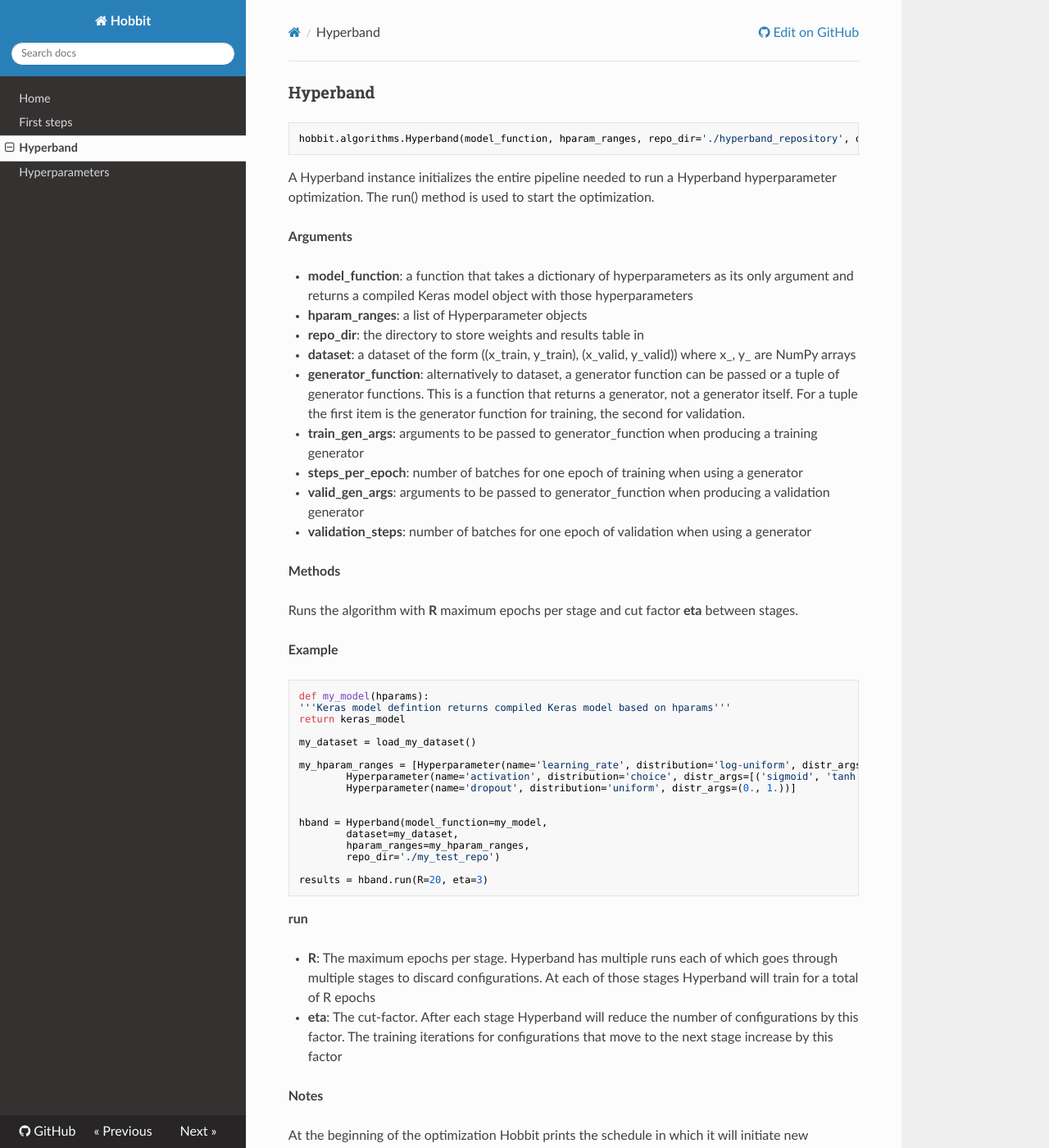
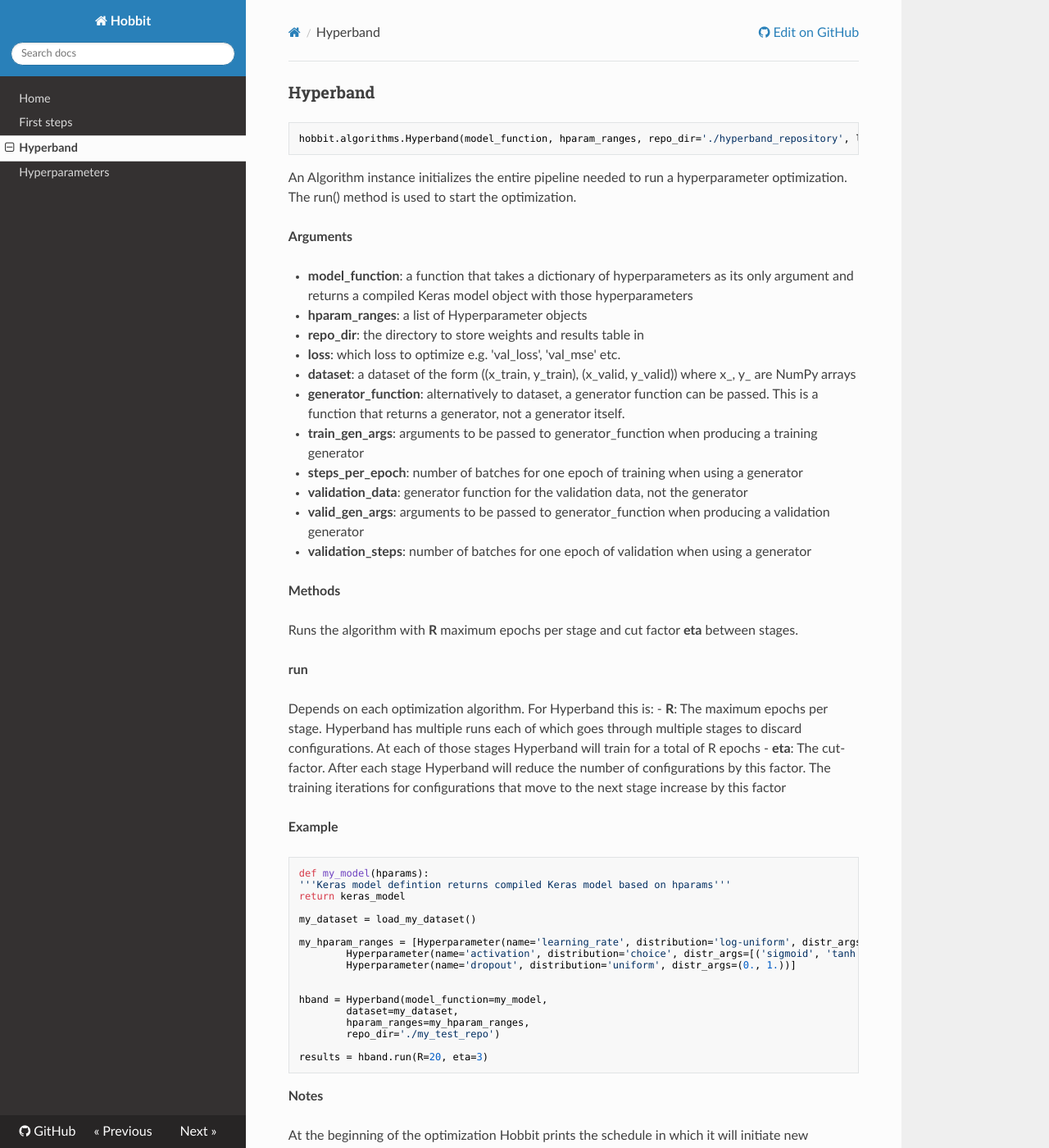
Before and after one commit to sherpa-ai/sherpa, an MkDocs documentation site: the page built from docs/hyperband.md, in a window 1280 px wide and 1400 px high. Shown: the whole window at 82% size. Built offline with MkDocs 1.6.1, drawn with Linux system fonts in a browser that asks for light colours; nearby versions of some CDN libraries; old or Windows-style settings are respelled for this version of MkDocs.

Commit message:
Regenerated

````diff
--- a/docs/hyperband.md
+++ b/docs/hyperband.md
@@ -1,12 +1,12 @@
 ### Hyperband
 
 ```python
-hobbit.algorithms.Hyperband(model_function, hparam_ranges, repo_dir='./hyperband_repository', dataset=None, generator_function=None, train_gen_args=None, steps_per_epoch=None, valid_gen_args=None, validation_steps=None)
+hobbit.algorithms.Hyperband(model_function, hparam_ranges, repo_dir='./hyperband_repository', loss='val_loss', dataset=None, generator_function=None, train_gen_args=None, steps_per_epoch=None, validation_data=None, valid_gen_args=None, validation_steps=None)
 ```
 
 
-A Hyperband instance initializes the entire pipeline needed to run a
-Hyperband hyperparameter optimization. The run() method is used to start
+An Algorithm instance initializes the entire pipeline needed to run a
+hyperparameter optimization. The run() method is used to start
 the optimization.
 
 __Arguments__
@@ -16,17 +16,17 @@ __Arguments__
 	those hyperparameters
 - __hparam_ranges__: a list of Hyperparameter objects
 - __repo_dir__: the directory to store weights and results table in
+- __loss__: which loss to optimize e.g. 'val_loss', 'val_mse' etc.
 - __dataset__: a dataset of the form ((x_train, y_train), (x_valid, y_valid))
 	where x_, y_ are NumPy arrays
 - __generator_function__: alternatively to dataset, a generator function can
-	be passed or a tuple of generator functions. This is a function
-	that returns a generator, not a generator itself. For a tuple
-	the first item is the generator function for training, the second
-	for validation.
+	be passed. This is a function that returns a generator, not a generator
+	itself.
 - __train_gen_args__: arguments to be passed to generator_function when
 	producing a training generator
 - __steps_per_epoch__: number of batches for one epoch of training when
 	using a generator
+- __validation_data__: generator function for the validation data, not the generator
 - __valid_gen_args__: arguments to be passed to generator_function when
 	producing a validation generator
 - __validation_steps__: number of batches for one epoch of validation when
@@ -36,6 +36,17 @@ __Methods__
 
 Runs the algorithm with **R** maximum epochs per stage and cut factor
 **eta** between stages.
+
+__run__
+
+Depends on each optimization algorithm. For Hyperband this is:
+- __R__: The maximum epochs per stage. Hyperband has multiple runs each of
+	which goes through multiple stages to discard configurations. At each
+	of those stages Hyperband will train for a total of R epochs
+- __eta__: The cut-factor. After each stage Hyperband will reduce the number
+	of configurations by this factor. The training
+	iterations for configurations that move to the next stage increase
+	by this factor
 
 __Example__
 
@@ -59,17 +70,6 @@ hband = Hyperband(model_function=my_model,
 results = hband.run(R=20, eta=3)
 ```
 
-
-
-__run__
-
-- __R__: The maximum epochs per stage. Hyperband has multiple runs each of
-	which goes through multiple stages to discard configurations. At each
-	of those stages Hyperband will train for a total of R epochs
-- __eta__: The cut-factor. After each stage Hyperband will reduce the number
-	of configurations by this factor. The training
-	iterations for configurations that move to the next stage increase
-	by this factor
 
 __Notes__
 
````
Also changed, not shown: docs/hyperparameter.md (+5 -2 lines).
